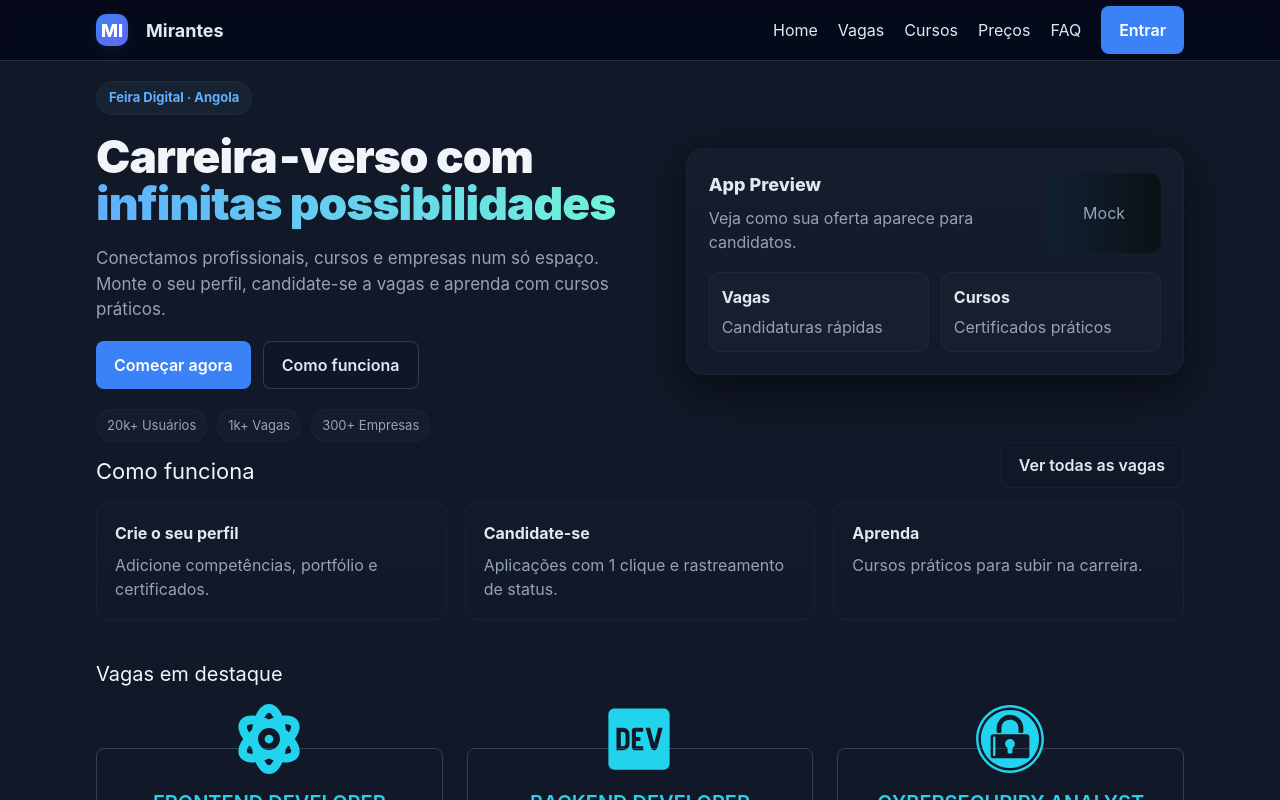
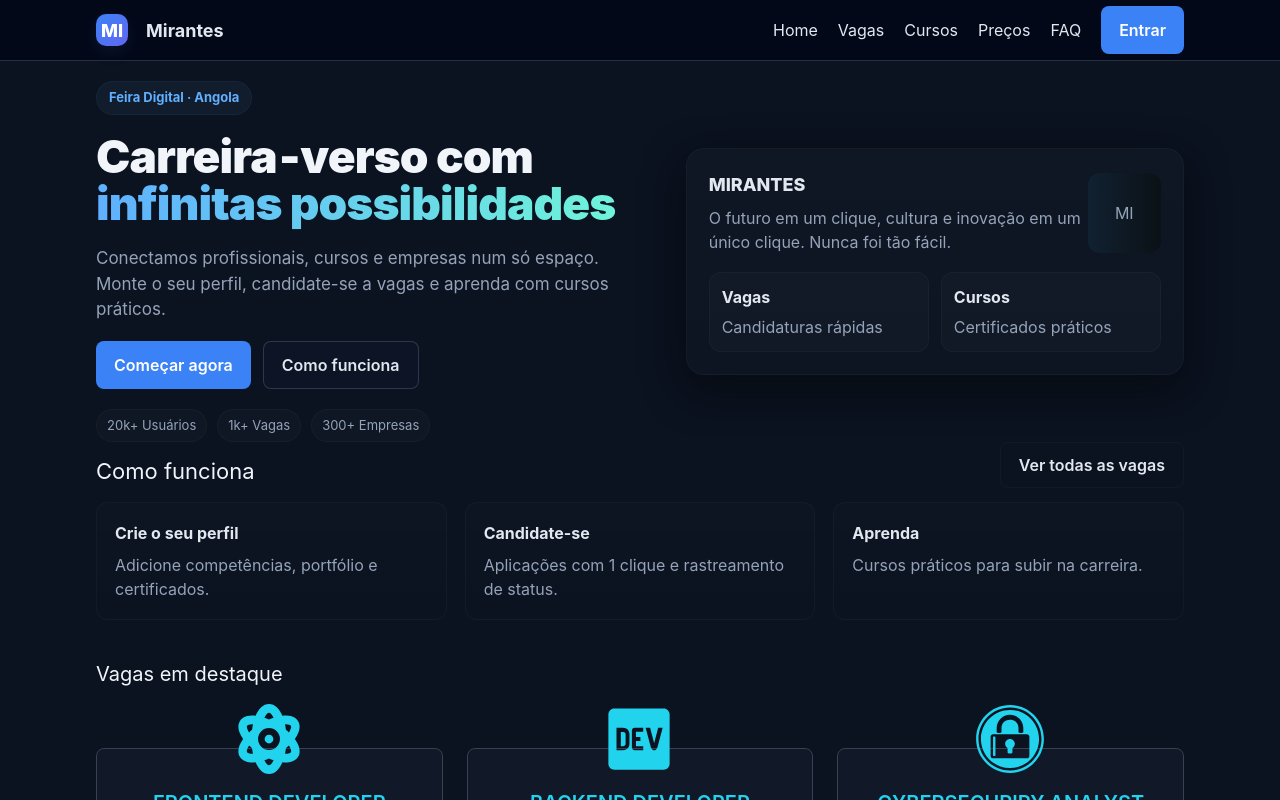
Before and after one commit to PedroVasco03/mirantes-clone, a React (Create React App) app: page / in a window 1280 px wide. Built offline with nearby package versions, Linux system fonts and the light colour scheme.

Commit message:
1.0 final version ?

```diff
--- a/src/components/hero/Hero.tsx
+++ b/src/components/hero/Hero.tsx
@@ -4,7 +4,7 @@ import "./hero.css";
 const Hero = () => {
     return(
         <>
-           <section className="hero container">
+           <section className="hero container my-5">
                 <div className="hero-grid">
                     <div>
                     <div className="kicker">Feira Digital · Angola</div>
@@ -19,10 +19,10 @@ const Hero = () => {
                     <div className="hero-card">
                     <div style={{display:'flex',alignItems:'center',justifyContent:'space-between'}}>
                         <div>
-                        <div style={{fontWeight:'800',fontSize:'18px'}}>App Preview</div>
-                        <div style={{color:'var(--muted)',marginTop:'8px'}}>Veja como sua oferta aparece para candidatos.</div>
+                        <div style={{fontWeight:'800',fontSize:'18px'}}>MIRANTES</div>
+                        <div style={{color:'var(--muted)',marginTop:'8px'}}>O futuro em um clique, cultura e inovação em um único clique. Nunca foi tão fácil.</div>
                         </div>
-                        <div style={{width:'120px',height:'80px',borderRadius:'12px',background:'linear-gradient(90deg,#112131,#0b1116)',display:'flex',alignItems:'center',justifyContent:'center',color:'var(--muted)'}}>Mock</div>
+                        <div style={{width:'120px',height:'80px',borderRadius:'12px',background:'linear-gradient(90deg,#112131,#0b1116)',display:'flex',alignItems:'center',justifyContent:'center',color:'var(--muted)'}}>MI</div>
                     </div>
                     <div className="infoCard">
                         <div className="cardBtn"><strong>Vagas</strong><div style={{color:'var(--muted)',marginTop:'6px'}}>Candidaturas rápidas</div></div>
--- a/src/components/layout/Layout.tsx
+++ b/src/components/layout/Layout.tsx
@@ -8,7 +8,7 @@ type LayoutProps = {
 
 const Layout: React.FC<LayoutProps> = ({ children }) => {
   return (
-    <div className="layout bg-[#111827] ">
+    <div className="layout bg-[#0b1220] ">
         <Nav/>
         <main className="content">{children}</main>
         <Footer />
```
